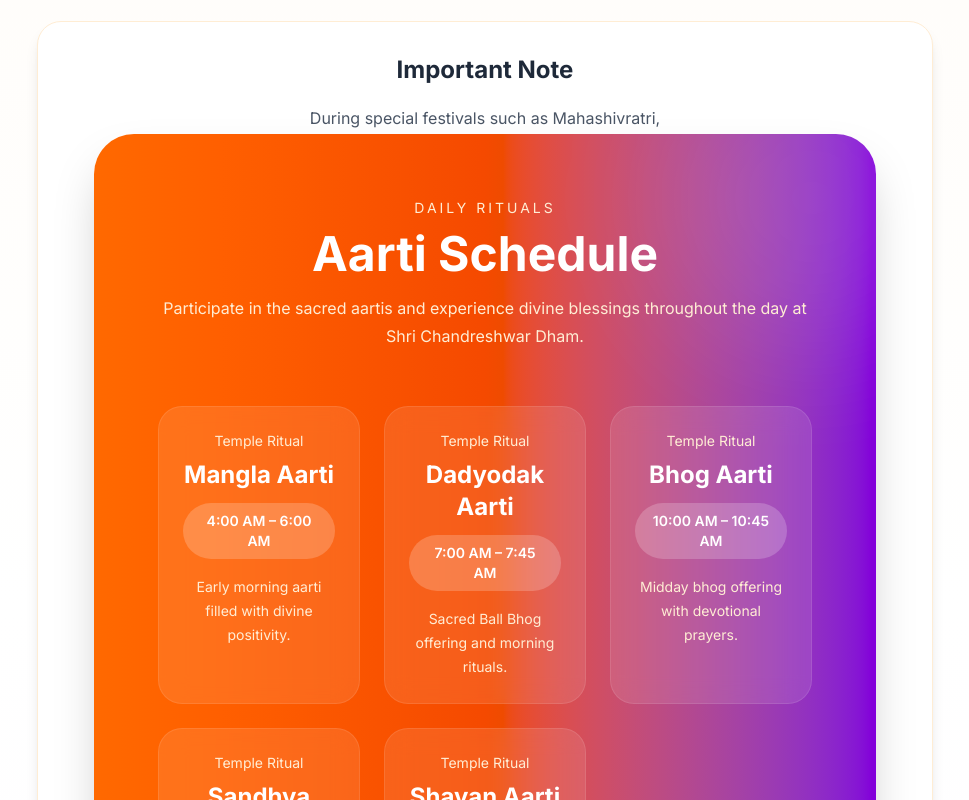
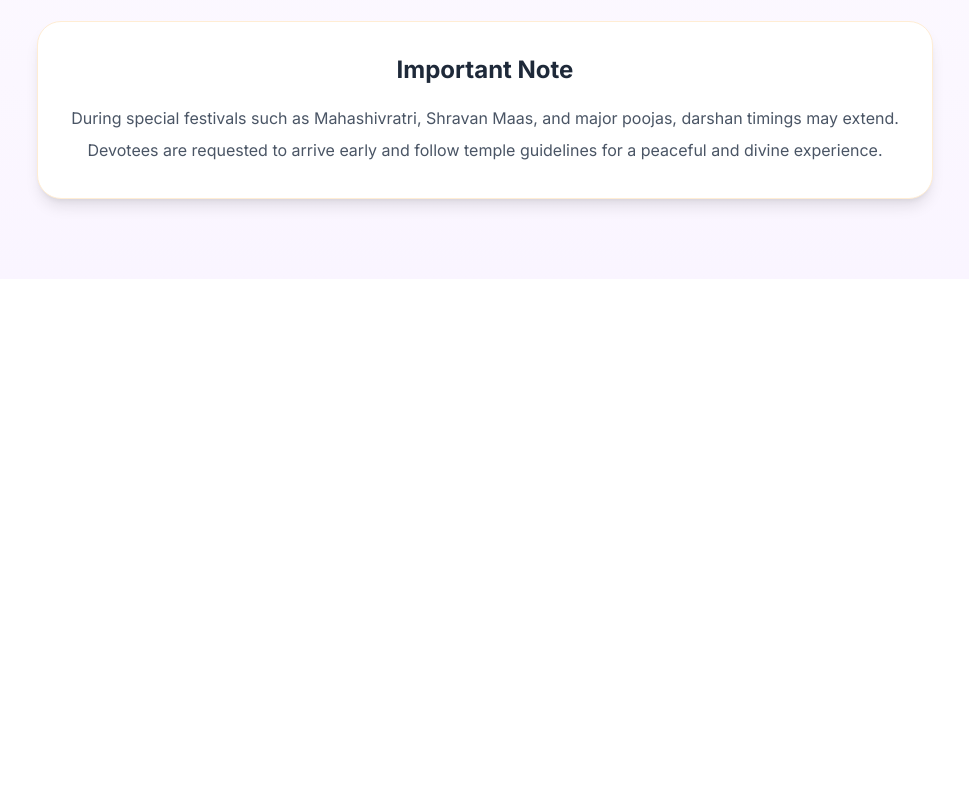
Before and after one commit to PathakAnshika/ShivTempleWebsite, a Next.js app: page /darshan-timing in a window 1280 px wide. Shown: the part 1780-2580 px from the top of the page, without its empty margins (155-1124 px from the left). After the commit the page ends 2059 px from the top, so only its background shows below. Built offline with nearby package versions, Linux system fonts and the light colour scheme.

Commit message:
Upgrade Next.js to fix security vulnerability

```diff
--- a/app/darshan-timing/page.jsx
+++ b/app/darshan-timing/page.jsx
@@ -70,8 +70,7 @@ export default function DarshanTimingsPage() {
   return (
     <main className="min-h-screen bg-gradient-to-b from-orange-50 via-white to-purple-50 overflow-hidden">
 
-      {/* ===== HERO ===== */}
-    {/* ===== HERO ===== */}
+     {/* ===== HERO ===== */}
 <section className="relative overflow-hidden">
 
   <button
@@ -208,268 +207,7 @@ export default function DarshanTimingsPage() {
 
 </section>
 
-
-
-   {/* ===== AARTI SECTION ===== */}
-<section className="pb-20 md:pb-24 px-4 sm:px-6">
-
-  <div
-    className="
-      max-w-6xl mx-auto
-      bg-gradient-to-r
-      from-orange-500
-      via-orange-600
-      to-purple-700
-      rounded-[24px] md:rounded-[40px]
-      p-5 sm:p-8 md:p-16
-      text-white
-      shadow-2xl
-      relative overflow-hidden
-    "
-  >
-
-    {/* Glow */}
-    <div
-      className="
-        absolute
-        -top-24
-        -right-24
-        w-80 h-80
-        rounded-full
-        bg-white/10
-        blur-3xl
-      "
-    />
-
-    <div className="relative z-10">
-
-      {/* Heading */}
-      <div className="text-center mb-10 md:mb-14">
-
-        <p className="uppercase tracking-[3px] text-orange-100 text-xs md:text-sm mb-3">
-          Daily Rituals
-        </p>
-
-        <h2 className="text-2xl sm:text-3xl md:text-5xl font-bold mb-4">
-          Aarti Schedule
-        </h2>
-
-        <p className="text-orange-100 max-w-2xl mx-auto leading-7 text-sm md:text-base">
-          Participate in the sacred aartis and experience
-          divine blessings throughout the day at
-          Shri Chandreshwar Dham.
-        </p>
-
-      </div>
-
-      {/* Aarti Cards */}
-      <div className="grid grid-cols-1 sm:grid-cols-2 lg:grid-cols-3 gap-4 md:gap-6">
-
-        {aartiSchedule.map((aarti, index) => (
-          <div
-            key={index}
-            className="
-              bg-white/10
-              backdrop-blur-md
-              rounded-2xl md:rounded-3xl
-              p-4 md:p-6
-              border border-white/10
-              hover:bg-white/20
-              transition-all duration-300
-            "
-          >
-
-            <p className="text-orange-100 text-xs md:text-sm mb-2">
-              Temple Ritual
-            </p>
-
-            <h3 className="text-xl md:text-2xl font-bold mb-3">
-              {aarti.name}
-            </h3>
-
-            <div
-              className="
-                inline-block
-                bg-white/20
-                px-4 py-2
-                rounded-full
-                text-xs md:text-sm
-                font-semibold
-              "
-            >
-              {aarti.time}
-            </div>
-
-            <p className="text-orange-100 text-sm mt-4 leading-6">
-              {aarti.desc}
-            </p>
-
-          </div>
-        ))}
-
-      </div>
-
-    </div>
-
-  </div>
-
-</section>
-
-{/* ===== IMPORTANT NOTE ===== */}
-<section className="pb-16 md:pb-20 px-4 sm:px-6">
-
-  <div
-    className="
-      max-w-4xl mx-auto
-      bg-white
-      rounded-3xl
-      shadow-lg
-      border border-orange-100
-      p-5 md:p-8
-      text-center
-    "
-  >
-
-    <h3 className="text-xl md:text-2xl font-bold text-gray-800 mb-4">
-      Important Note
-    </h3>
-
-    <p className="text-gray-600 text-sm md:text-base leading-7 md:leading-8">
-      During special festivals such as Mahashivratri,{/* ===== AARTI SECTION ===== */}
-<section className="pb-20 md:pb-24 px-4 sm:px-6">
-
-  <div
-    className="
-      max-w-6xl mx-auto
-      bg-gradient-to-r
-      from-orange-500
-      via-orange-600
-      to-purple-700
-      rounded-[24px] md:rounded-[40px]
-      p-5 sm:p-8 md:p-16
-      text-white
-      shadow-2xl
-      relative overflow-hidden
-    "
-  >
-
-    {/* Glow */}
-    <div
-      className="
-        absolute
-        -top-24
-        -right-24
-        w-80 h-80
-        rounded-full
-        bg-white/10
-        blur-3xl
-      "
-    />
-
-    <div className="relative z-10">
-
-      {/* Heading */}
-      <div className="text-center mb-10 md:mb-14">
-
-        <p className="uppercase tracking-[3px] text-orange-100 text-xs md:text-sm mb-3">
-          Daily Rituals
-        </p>
-
-        <h2 className="text-2xl sm:text-3xl md:text-5xl font-bold mb-4">
-          Aarti Schedule
-        </h2>
-
-        <p className="text-orange-100 max-w-2xl mx-auto leading-7 text-sm md:text-base">
-          Participate in the sacred aartis and experience
-          divine blessings throughout the day at
-          Shri Chandreshwar Dham.
-        </p>
-
-      </div>
-
-      {/* Aarti Cards */}
-      <div className="grid grid-cols-1 sm:grid-cols-2 lg:grid-cols-3 gap-4 md:gap-6">
-
-        {aartiSchedule.map((aarti, index) => (
-          <div
-            key={index}
-            className="
-              bg-white/10
-              backdrop-blur-md
-              rounded-2xl md:rounded-3xl
-              p-4 md:p-6
-              border border-white/10
-              hover:bg-white/20
-              transition-all duration-300
-            "
-          >
-
-            <p className="text-orange-100 text-xs md:text-sm mb-2">
-              Temple Ritual
-            </p>
-
-            <h3 className="text-xl md:text-2xl font-bold mb-3">
-              {aarti.name}
-            </h3>
-
-            <div
-              className="
-                inline-block
-                bg-white/20
-                px-4 py-2
-                rounded-full
-                text-xs md:text-sm
-                font-semibold
-              "
-            >
-              {aarti.time}
-            </div>
-
-            <p className="text-orange-100 text-sm mt-4 leading-6">
-              {aarti.desc}
-            </p>
-
-          </div>
-        ))}
-
-      </div>
-
-    </div>
-
-  </div>
-
-</section>
-
-{/* ===== IMPORTANT NOTE ===== */}
-<section className="pb-16 md:pb-20 px-4 sm:px-6">
-
-  <div
-    className="
-      max-w-4xl mx-auto
-      bg-white
-      rounded-3xl
-      shadow-lg
-      border border-orange-100
-      p-5 md:p-8
-      text-center
-    "
-  >
-
-    <h3 className="text-xl md:text-2xl font-bold text-gray-800 mb-4">
-      Important Note
-    </h3>
-
-    <p className="text-gray-600 text-sm md:text-base leading-7 md:leading-8">
-      During special festivals such as Mahashivratri,
-      Shravan Maas, and major poojas, darshan timings
-      may extend. Devotees are requested to arrive early
-      and follow temple guidelines for a peaceful and
-      divine experience.
-    </p>
-
-  </div>
-
-</section>{/* ===== AARTI SECTION ===== */}
+     {/* ===== AARTI SECTION ===== */}
 <section className="pb-20 md:pb-24 px-4 sm:px-6">
 
   <div
@@ -604,15 +342,7 @@ export default function DarshanTimingsPage() {
   </div>
 
 </section>
-      Shravan Maas, and major poojas, darshan timings
-      may extend. Devotees are requested to arrive early
-      and follow temple guidelines for a peaceful and
-      divine experience.
-    </p>
 
-  </div>
-
-</section>
     </main>
   );
 }
```
